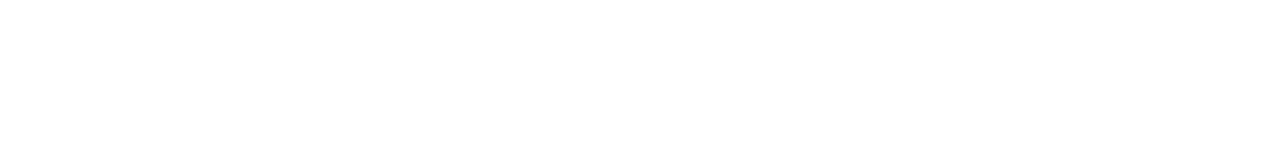
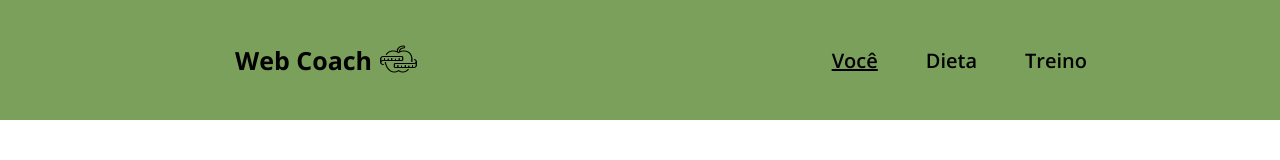
Before and after one commit to EversonSoucek/WebCoach, a React app: page /usuario in a window 1280 px wide. Before the commit this address had no page. Built offline with nearby package versions, Linux system fonts and the light colour scheme.

Commit message:
Cabecalho feito

```diff
--- a/src/Routes.js
+++ b/src/Routes.js
@@ -1,6 +1,9 @@
 import Inicio from "./pages/Inicio/Index";
 import { BrowserRouter, Route, Routes } from "react-router-dom";
 import Formulario from "./pages/Formulario/index";
+import Usuario from "pages/Usuario";
+import Dieta from "pages/Dieta";
+import Treino from "pages/Treino";
 
 function AppRoutes() {
 	return (
@@ -8,6 +11,9 @@ function AppRoutes() {
 			<Routes>
 				<Route path="/" element={<Inicio />} />
 				<Route path="/form" element={<Formulario/>} />
+				<Route path="/usuario" element={<Usuario/>}/>
+				<Route path="/dieta" element={<Dieta/>}/>
+				<Route path="/treino" element={<Treino/>}/>
 			</Routes>
 
 		</BrowserRouter>
--- /dev/null
+++ b/src/components/CabecalhoPrincipal/CabecalhoPrincipal.module.scss
@@ -0,0 +1,9 @@
+@use '/src/styles/index.scss' as *;
+
+.CabecalhoPrincipal {
+    background-color: $verde-principal;
+    display: flex;
+    height: 120px;
+    align-items: center;
+    justify-content: space-between;
+}
--- /dev/null
+++ b/src/components/CabecalhoPrincipal/index.js
@@ -0,0 +1,13 @@
+import Logo from 'components/Logo'
+import Menu from 'components/Menu'
+import React from 'react'
+import styles from './CabecalhoPrincipal.module.scss'
+
+export default function CabecalhoPrincipal() {
+    return (
+        <header className={styles.CabecalhoPrincipal}>
+            <Logo espacamento={true} className={styles.CabecalhoPrincipal__logo} />
+            <Menu />
+        </header>
+    )
+}
--- a/src/components/Footer/Footer.module.scss
+++ b/src/components/Footer/Footer.module.scss
@@ -1,4 +1,5 @@
 .rodape {
+    margin-top: 100px;
     display: flex;
     flex-direction: column;
     align-items: center;
--- a/src/components/Logo/index.js
+++ b/src/components/Logo/index.js
@@ -2,10 +2,10 @@ import React from 'react'
 import logoImagem from './logoImagem.png'
 import styles from './Logo.module.scss'
 
-export default function Logo({ tamanhoFonte = '25px', altura = '32px', largura = '39px' }) {
+export default function Logo({ tamanhoFonte = '25px', altura = '32px', largura = '39px', espacamento = false }) {
     return (
         <div className={styles.logo}>
-            <h1 style={{ fontSize: tamanhoFonte }} className={styles.logo__titulo}>Web Coach</h1>
+            <h1 style={{ fontSize: tamanhoFonte, marginLeft: espacamento === true ? '235px' : '0px' }} className={styles.Logo__titulo}>Web Coach</h1>
             <img style={{ height: altura, width: largura }} src={logoImagem} className={styles.logo__imagem} alt='logo do Web Coach' />
         </div>
     )
--- /dev/null
+++ b/src/components/Menu/Menu.module.scss
@@ -0,0 +1,3 @@
+.menu {
+    margin-right: 193px;
+}
--- /dev/null
+++ b/src/components/Menu/index.js
@@ -0,0 +1,13 @@
+import MenuLink from 'components/MenuLink'
+import React from 'react'
+import styles from './Menu.module.scss'
+
+export default function Menu() {
+    return (
+        <nav className={styles.menu}>
+            <MenuLink endereco={'/usuario'}>Você</MenuLink>
+            <MenuLink endereco={'/dieta'}>Dieta</MenuLink>
+            <MenuLink endereco={'/treino'}>Treino</MenuLink>
+        </nav>
+    )
+}
--- /dev/null
+++ b/src/components/MenuLink/MenuLink.module.scss
@@ -0,0 +1,6 @@
+.linkNavegacao {
+    margin-left: 48px;
+    color: black;
+    font-weight: 600;
+    font-size: 20px;
+}
--- /dev/null
+++ b/src/components/MenuLink/index.js
@@ -0,0 +1,12 @@
+import React from 'react'
+import { NavLink, useLocation } from 'react-router-dom'
+import styles from './MenuLink.module.scss'
+
+export default function MenuLink({ endereco, children }) {
+    const localizacao = useLocation()
+    return (
+        <NavLink className={styles.linkNavegacao} to={endereco} style={{ textDecoration: localizacao.pathname === endereco ? 'underline' : 'none' }}>
+            {children}
+        </NavLink>
+    )
+}
--- /dev/null
+++ b/src/pages/Dieta/index.js
@@ -0,0 +1,7 @@
+import React from 'react'
+
+export default function Dieta() {
+  return (
+    <div>Dieta</div>
+  )
+}
--- a/src/pages/Formulario/Formulario.module.scss
+++ b/src/pages/Formulario/Formulario.module.scss
@@ -69,8 +69,12 @@
         width: 84px;
         height: 27px;
         margin: 10px;
+
+        &__avancar {
+            @include BotaoCallToAction;
+            padding: 3px 20px;
+        }
     }
-
     &__botao:hover {
         transform: scale(1.1);
     }
--- a/src/pages/Formulario/index.js
+++ b/src/pages/Formulario/index.js
@@ -1,7 +1,9 @@
 import CabecalhoInicio from 'components/CabecalhoInicio'
+import Footer from 'components/Footer'
 import FormInput from 'components/FormInput'
 import FormSelect from 'components/FormSelect'
 import React, { useState } from 'react'
+import { Link } from 'react-router-dom'
 import styles from './Formulario.module.scss'
 
 
@@ -63,7 +65,15 @@ export default function Formulario() {
 				<div className={styles.formulario__conteudo}>{passoDisplay()}</div>
 				<div className={styles.formulario__botoes}>
 					<button className={styles.formulario__botao} disabled={passo === 0} onClick={() => { setPasso(passo - 1) }}>Voltar</button>
-					<button className={styles.formulario__botao} disabled={passo === 5} onClick={() => { setPasso(passo + 1) }}>Avançar</button>
+					<button className={styles.formulario__botao}
+						disabled={passo === 5}
+						onClick={() => { setPasso(passo + 1) }}
+						style={{ display: passo === 5 ? 'none' : '' }}>Avançar</button>
+					<button
+						onClick={console.log('oi')}
+						type='submit' className={styles.formulario__botao__avancar}
+						style={{ display: passo === 5 ? '' : 'none' }}>
+						<Link to='/usuario'>Enviar</Link></button>
 				</div>
 			</div>
 		</div>
--- /dev/null
+++ b/src/pages/Treino/index.js
@@ -0,0 +1,7 @@
+import React from 'react'
+
+export default function Treino() {
+  return (
+    <div>Treino</div>
+  )
+}
--- /dev/null
+++ b/src/pages/Usuario/index.js
@@ -0,0 +1,10 @@
+import CabecalhoPrincipal from 'components/CabecalhoPrincipal'
+import React from 'react'
+
+export default function Usuario() {
+  return (
+    <div>
+      <CabecalhoPrincipal/>
+    </div>
+  )
+}
```
Also changed, not shown: src/pages/Usuario/Usuario.module.scss (added).
